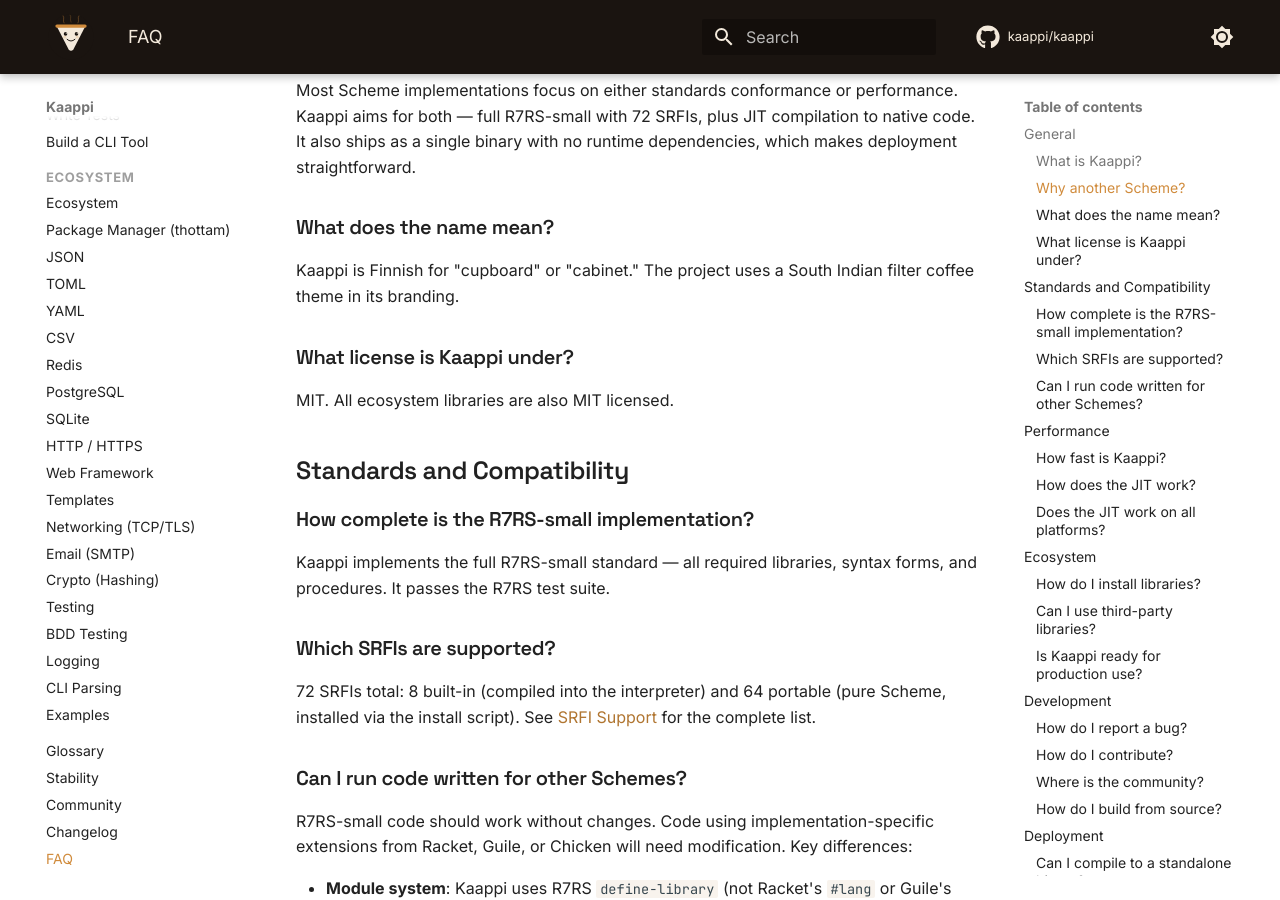
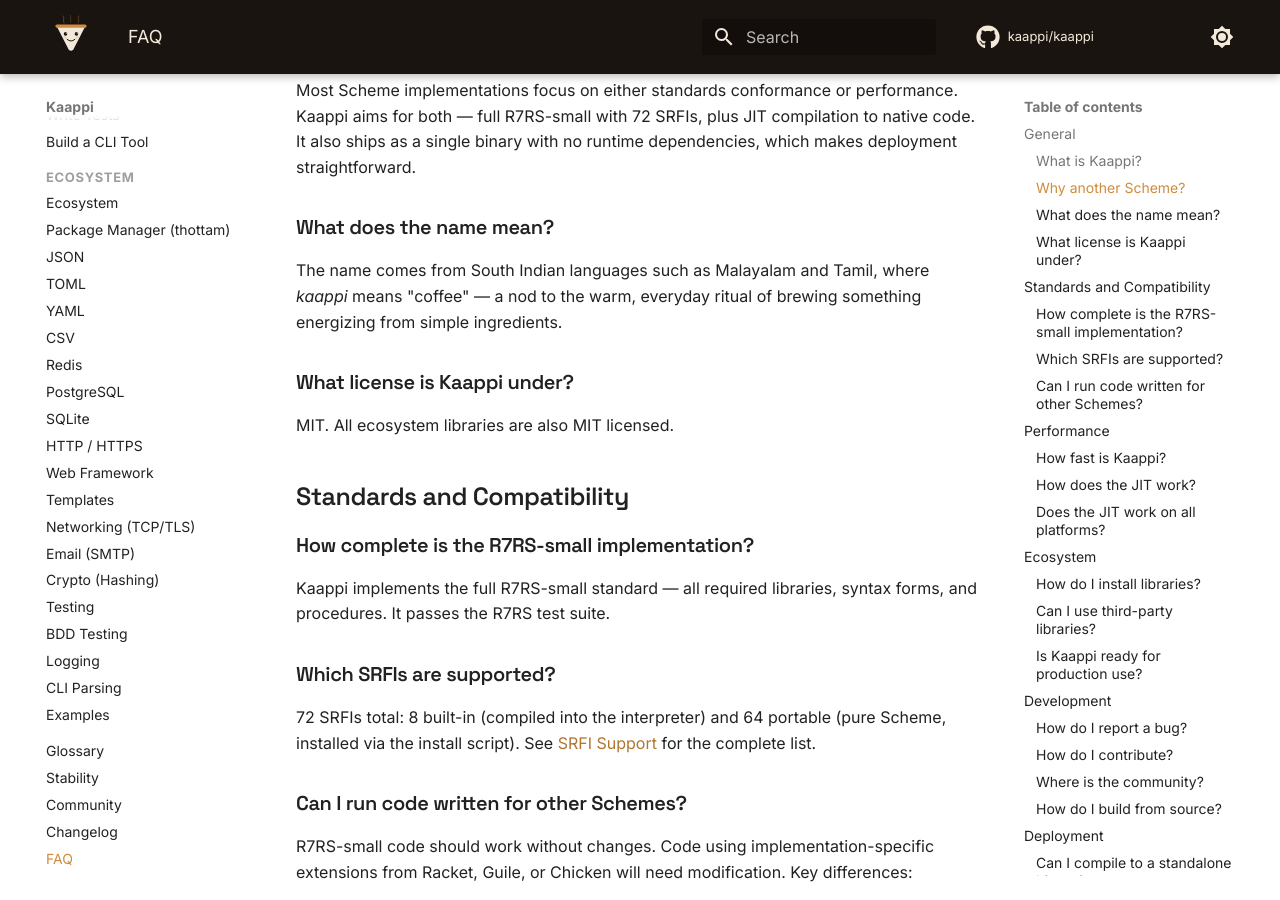
Before and after one commit to kaappi/kaappi.github.io, an MkDocs documentation site: the page built from docs/faq.md, in a window 1280 px wide and 900 px high, scrolled down 405 px. Built offline with MkDocs 1.6.1 and Material for MkDocs 9.7.7, drawn with Linux system fonts in a browser that asks for light colours; comment, search, counter and statistics services are not loaded.

Commit message:
Fix FAQ: kaappi means coffee in Malayalam/Tamil, not cupboard in Finnish
Co-Authored-By: Claude Opus 4.6 (1M context) <noreply@anthropic.com>

```diff
--- a/docs/faq.md
+++ b/docs/faq.md
@@ -18,8 +18,9 @@ dependencies, which makes deployment straightforward.
 
 ### What does the name mean?
 
-Kaappi is Finnish for "cupboard" or "cabinet." The project uses a South Indian
-filter coffee theme in its branding.
+The name comes from South Indian languages such as Malayalam and Tamil, where
+*kaappi* means "coffee" — a nod to the warm, everyday ritual of brewing
+something energizing from simple ingredients.
 
 ### What license is Kaappi under?
 
```
